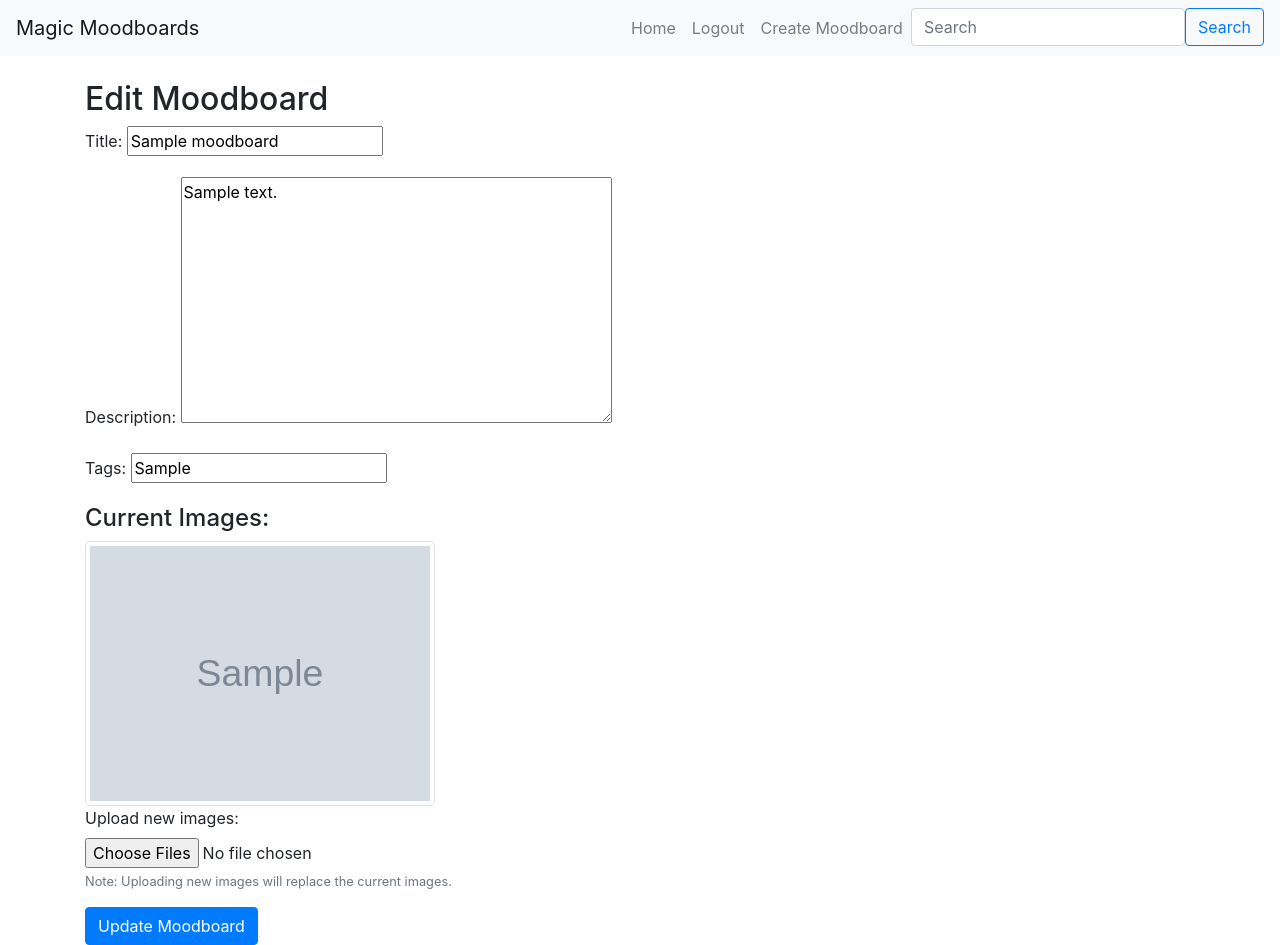
After one commit to FwiffoPlays/project-4-django-moodboard-site, a Django app: page /edit/1/ in a window 1280 px wide. The commit adds this page. Run offline with Django 3.2, Linux system fonts and the light colour scheme; a user stored in the database is signed in; tables that the repository leaves empty hold one stand-in row (values such as "Sample post"); grey boxes marked "Sample" are stand-in pictures; some libraries are stand-ins or nearby versions.

Commit message:
Add 'edit' functionality when viewing a moodboard the user has rights to

```diff
--- a/moodboard/templates/moodboard/detail.html
+++ b/moodboard/templates/moodboard/detail.html
@@ -13,6 +13,7 @@
                         {% csrf_token %}
                         <button type="submit" class="btn btn-danger" onclick="return confirm('Are you sure you want to delete this moodboard?');">Delete Moodboard</button>
                     </form>
+                    <a href="{% url 'moodboard:edit_moodboard' moodboard_id=moodboard.id %}" class="btn btn-secondary">Edit</a>
                 {% endif %}
             </div>
         </div>
--- /dev/null
+++ b/moodboard/templates/moodboard/edit_moodboard.html
@@ -0,0 +1,23 @@
+{% extends "base.html" %}
+
+{% block content %}
+  <h2>Edit Moodboard</h2>
+  <form method="post" enctype="multipart/form-data">
+    {% csrf_token %}
+    {{ form.as_p }}
+    <h4>Current Images:</h4>
+    <div class="row">
+      {% for image in images %}
+        <div class="col-md-4">
+          <img src="{{ image.image }}" alt="Moodboard image" class="img-thumbnail">
+        </div>
+      {% endfor %}
+    </div>
+    <div class="form-group">
+      <label for="image">Upload new images:</label>
+      <input type="file" name="image" id="image" multiple class="form-control-file">
+      <small class="form-text text-muted">Note: Uploading new images will replace the current images.</small>
+    </div>
+    <button type="submit" class="btn btn-primary">Update Moodboard</button>
+  </form>
+{% endblock %}
--- a/moodboard/templates/moodboard/index.html
+++ b/moodboard/templates/moodboard/index.html
@@ -2,7 +2,7 @@
 
 {% block content %}
 <div class="container">
-  <h2 class="my-4">All Moodboards</h2>
+  <h2 class="my-4">Moodboards</h2>
   <div class="row">
     {% for moodboard in moodboards %}
       <div class="col-md-4 col-sm-6 mb-4">
--- a/moodboard/urls.py
+++ b/moodboard/urls.py
@@ -8,5 +8,6 @@ urlpatterns = [
     path('', views.detail, name='detail'),
     path('create/', views.create_moodboard, name='create_moodboard'),
     path('detail/<int:pk>/', views.detail, name='detail'),
+    path('edit/<int:moodboard_id>/', views.edit_moodboard, name='edit_moodboard'),
     path('delete/<int:pk>/', views.delete_moodboard, name='delete_moodboard'),
 ]
--- a/moodboard/views.py
+++ b/moodboard/views.py
@@ -1,22 +1,23 @@
 from django.shortcuts import render, redirect, get_object_or_404
 import cloudinary.uploader
 from django.db.models import Q
+from django.http import HttpResponseForbidden
 from django.contrib.auth.models import User
 from django.contrib import messages
 from django.contrib.auth.decorators import login_required
 from .forms import MoodboardForm, ImageForm
 from .models import Moodboard, Image
 
+
 def create_moodboard(request):
     if request.method == 'POST':
         form = MoodboardForm(request.POST)
-        #image_form = ImageForm(request.POST, request.FILES)
 
         if form.is_valid():
             if request.FILES.getlist('image'):
                 moodboard = form.save(commit=False)  # Don't save the instance yet
                 moodboard.user = request.user  # Associate the logged-in user with the moodboard
-                moodboard = form.save() # Save the moodboard instance
+                moodboard = form.save()  # Save the moodboard instance
 
                 for img in request.FILES.getlist('image'):
                     uploaded_image = cloudinary.uploader.upload(img)
@@ -24,22 +25,49 @@ def create_moodboard(request):
                     Image.objects.create(moodboard=moodboard, image=image_url)
                 return redirect('moodboard:index')
             else:
-                #Display an error to the user if no images are uploaded
+                # Display an error to the user if no images are uploaded
                 messages.error(request, 'Please upload at least one image')
     else:
         form = MoodboardForm()
-        #image_form = ImageForm(prefix='image_form')
 
     context = {
         'form': form,
-        #'image_form': image_form,
+        # 'image_form': image_form,
     }
 
     return render(request, 'moodboard/create_moodboard.html', context)
 
+
+def edit_moodboard(request, moodboard_id):
+    moodboard = get_object_or_404(Moodboard, pk=moodboard_id)
+
+    if request.user == moodboard.user or request.user.is_staff:
+        if request.method == 'POST':
+            form = MoodboardForm(request.POST, instance=moodboard)
+            if form.is_valid():
+                form.save()
+
+                # Delete existing images
+                Image.objects.filter(moodboard=moodboard).delete()
+
+                # Upload new images
+                for img in request.FILES.getlist('image'):
+                    uploaded_image = cloudinary.uploader.upload(img)
+                    image_url = uploaded_image['secure_url']
+                    Image.objects.create(moodboard=moodboard, image=image_url)
+
+                messages.success(request, 'Moodboard has been updated.')
+                return redirect('moodboard:detail', pk=moodboard_id)
+        else:
+            form = MoodboardForm(instance=moodboard)
+        images = Image.objects.filter(moodboard=moodboard)
+        return render(request, 'moodboard/edit_moodboard.html', {'form': form, 'images': images, 'moodboard': moodboard})
+    else:
+        return HttpResponseForbidden("You don't have permission to edit this Moodboard.")
+
 @login_required
 def delete_moodboard(request, pk):
-    moodboard = get_object_or_404(Moodboard, pk=pk)
+    moodboard = get_object_or_404(Moodboard, pk=moodboard_is)
 
     if request.user == moodboard.user or request.user.is_staff:
         moodboard.delete()
@@ -47,7 +75,8 @@ def delete_moodboard(request, pk):
         return redirect('moodboard:index')
     else:
         messages.error(request, 'You do not have permission to delete this moodboard.')
-        return redirect('moodboard:detail', pk=pk)
+        return redirect('moodboard:detail', pk=moodboard_id)
+
 
 def get_queryset(request):
     query = request.GET.get('q')
@@ -61,9 +90,11 @@ def get_queryset(request):
         moodboards = Moodboard.objects.all()
     return moodboards
 
+
 def index(request):
     moodboards = get_queryset(request)
     return render(request, 'moodboard/index.html', {'moodboards': moodboards})
+
 
 def detail(request, pk):
     moodboard = Moodboard.objects.get(pk=pk)
```
